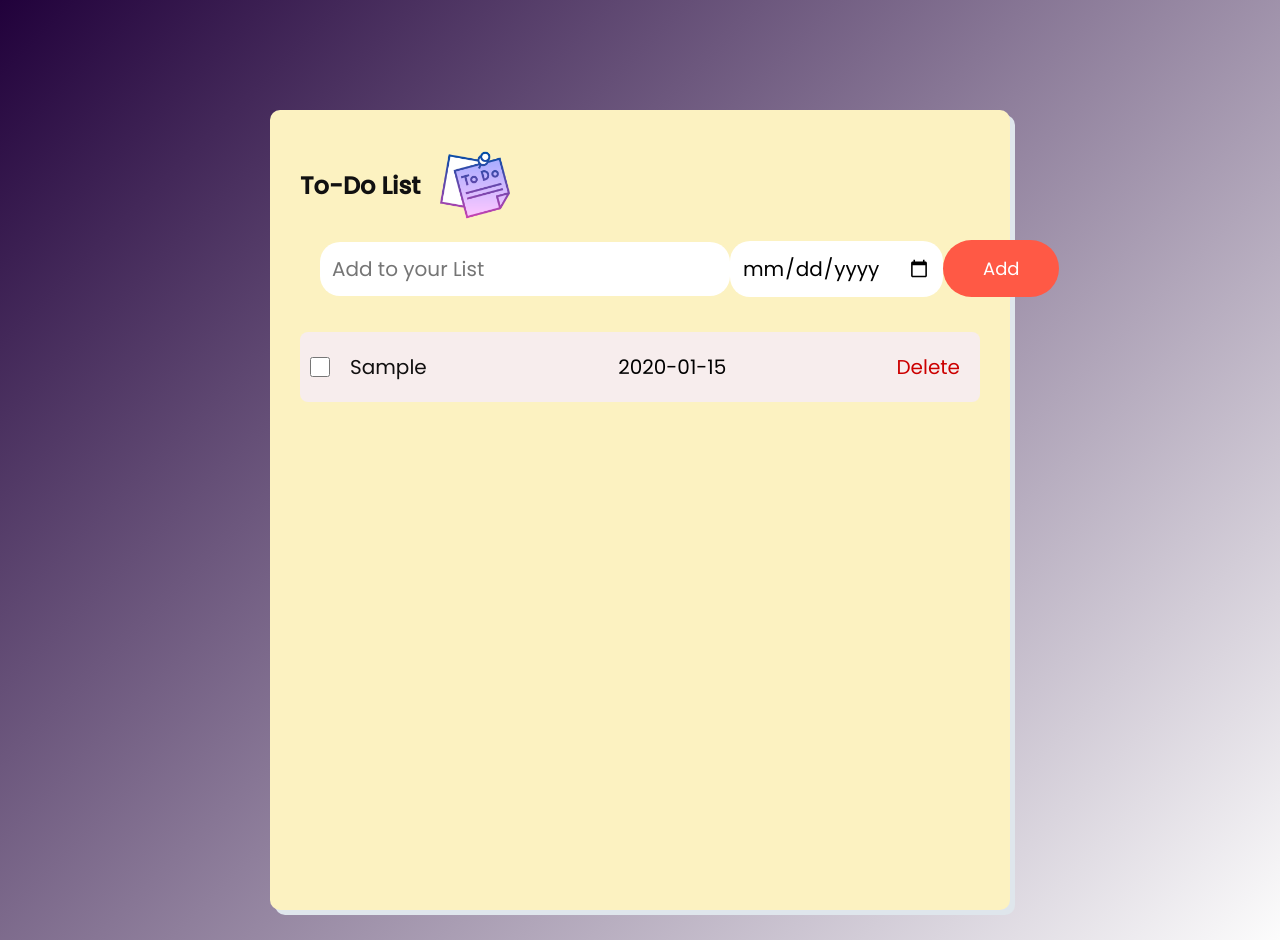
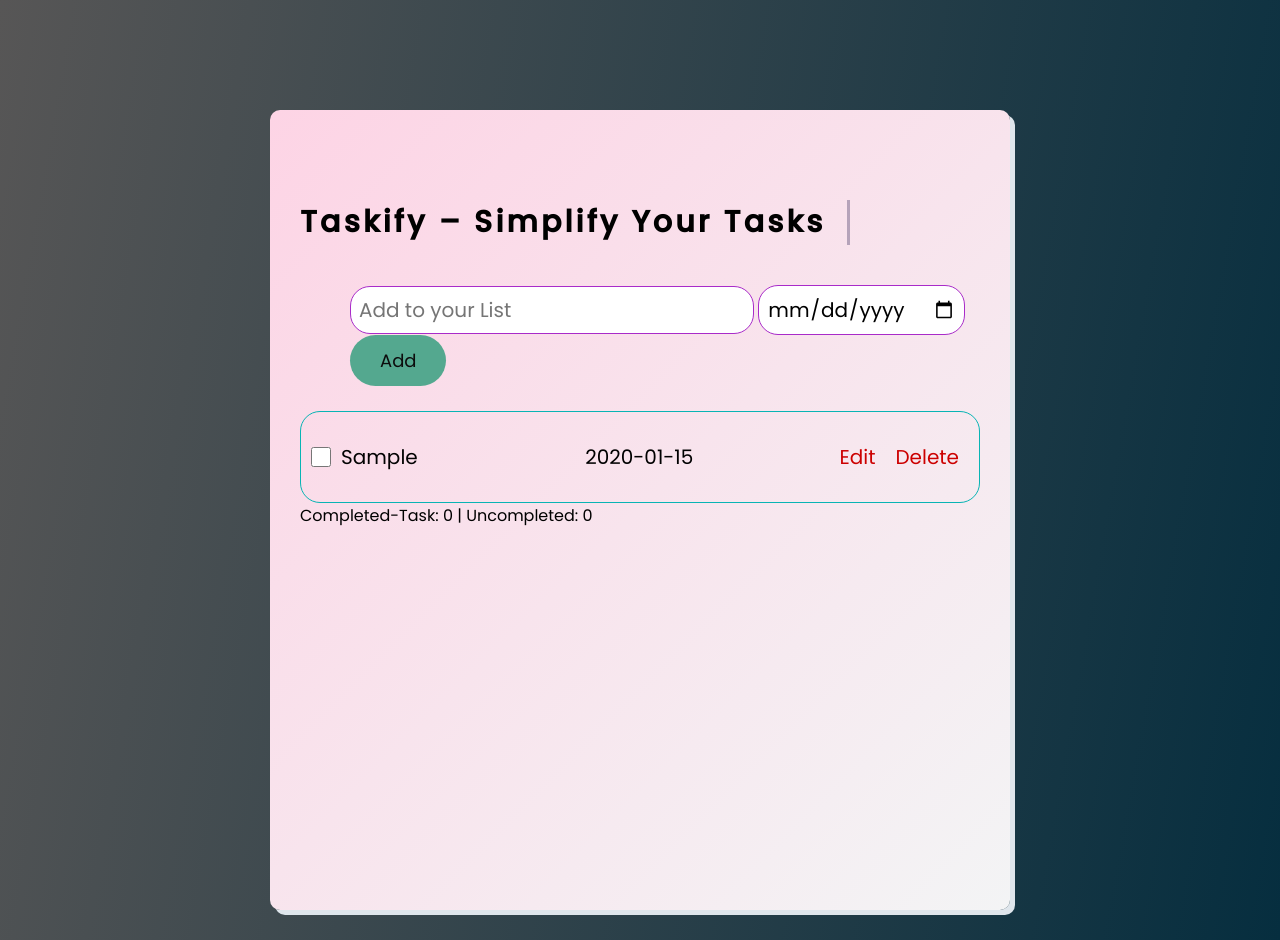
Before and after one commit to jaysreeb/To-Do-List, a plain HTML site: page index.html in a window 1280 px wide. Both pictures are taken after typing "Sample", "2020-01-15" into the empty fields and a click on the button "Add". Drawn offline with Linux system fonts and the light colour scheme.

Commit message:
Adding Edit function

```diff
--- a/index.html
+++ b/index.html
@@ -7,27 +7,40 @@
         <meta name="viewport" content="width=device-width , initial-scale=1">
         <title>To-Do List App</title>
         <link rel="stylesheet" href="./styles.css">
+        <link rel="stylesheet" href="https://cdnjs.cloudflare.com/ajax/libs/font-awesome/6.5.1/css/all.min.css">
     </head>
     <body>
 
         <div class="container">
             <div class="todo-app">
-                <h2>To-Do List <img src="/images/sticky-note.png" alt="to do icon"></h2>
+                <h2>Taskify – Simplify Your Tasks </h2>
             <div class="row">
+                <form>
                     <input type="text" id="input-box" placeholder="Add to your List" required>
 
-                    <input type="date" id="datepick" min="2024-02-17">
+                    <input type="date" id="datepick" min="2025-02-17" placeholder="Add Date">
 
                     <button id="addbutton">Add</button>
-
+                </form>
             </div>
             <div id="error"></div>
+        <div class="lists-container">
 
             <ul id="list-container">
 
                     <!-- List will be added using Javascript -->
             </ul>
+        </div>
+        <!-- Count number of completed Task -->
 
+        <div class="counter-container">
+            <div id="task-counters">
+
+                Completed-Task: <span id="completed-counter">0</span> | Uncompleted:
+                <span id="uncompleted-counter">0</span>
+
+            </div>
+        </div>
         </div>
         <script src="./script.js"></script>
         <!-- <footer>
--- a/script.js
+++ b/script.js
@@ -2,156 +2,156 @@ const inputData = document.getElementById("input-box");
 const todoDate = document.getElementById("datepick");
 const addButton = document.getElementById("addbutton");
 const listDetails = document.getElementById("list-container");
+const errorDiv = document.getElementById("error");
 let todos =[]; // To store the todo objects
+//Check if the elements of the html are properly being captured
+console.log("Checking elements:", {
+    inputData,
+    todoDate,
+    addButton,
+    listDetails
+});
 
+// Creating a function to generate ID's for todo
+function ID(){
+    const uniqueId = Math.floor(Math.random() * 1000000).toString(16);
+    return uniqueId;
+}
 // Load saved todos when page loads
 function loadTodos(){
-    const savedTodos =localStorage.getItem('todos');
-    if(savedTodos){
-        todos = JSON.parse(savedTodos);
-        console.log(todos);
-        listDetails.innerHTML ="";
-        todos.forEach(todo => {
-            const li = document.createElement("li");
-            li.innerHTML = `<span class="todo-text" style="text-decoration: ${todo.completed ? 'line-through' : 'none'}">${todo.text}</span>
-                <span class="todo-date" style="text-decoration: ${todo.completed ? 'line-through' : 'none'}">${todo.date}</span>
-                <button onclick="deleteTask(this)">Delete</button>`;
-            listDetails.appendChild(li);
-        });
-
-
+    console.log("Loading todos...");
+    console.log("Raw localStorage data:", localStorage.getItem("todos"));
+    try{
+        const savedTodos = localStorage.getItem('todos');
+        if(savedTodos){
+            todos = JSON.parse(savedTodos);
+            listDetails.innerHTML = "";
+            console.log('saved todos:', typeof(todos));
+            todos.forEach(todo => renderTodoItems(todo));
+        }
+    }catch(error){
+        console.log('Error loading todoso:', error);
     }
 }
 
-addButton.addEventListener("click", function(){
-    // check if user input is empty, if empty display an error
-    if(inputData.value===""|| todoDate.value ===""){
-        const errorDiv= document.getElementById("error");
-        errorDiv.textContent = 'Please Enter your task and a date';
-        return;
-    }
-    // Create todo object
+// todo saves the data as object and it is pushed to todos using push() which converts it into an array of objects
+addButton.addEventListener("click", function(event){
+    event.preventDefault();
+    console.log("Button clicked!");
     const todo ={
-        text: inputData.value,
+        id: ID(),
+        text: inputData.value.trim(),
         date: todoDate.value,
         completed: false
     };
+    console.log("New todo:", todo);
+    if(todo.text !=="" && todo.date !== ""){
+        todos.push(todo);
+        console.log("Updated todos array:", todos);
+        renderTodoItems(todo);
+        saveData();
+        inputData.value="";
+        todoDate.value="";
+        errorDiv.innerHTML= "";
+    }else {
+        // If empty display this error
+        errorDiv.innerHTML = "Enter Todo and a Date of Completion";
+    }
+    //Clear the Error messages once user starts typing
+    [inputData, todoDate].forEach(input =>{
+        input.addEventListener("input", () => errorDiv.innerHTML="");
+    });
+
+});
+
+// render todo items added by user in the UI
+function renderTodoItems(todo){
+     console.log("Rendering todo:", todo);
+    const li= document.createElement("li");
+    li.dataset.id = todo.id;
+
+    const checkbox =document.createElement("input");
+    checkbox.type = 'checkbox';
+    checkbox.className ='check';
+    checkbox.checked = todo.completed;
+    checkbox.addEventListener('change', function(){
+        toggleTodoComplete(todo.id);
+    });
+
+    const todoText = document.createElement("span");
+    todoText.className = "todo-text";
+    todoText.textContent = todo.text;
+
+    const todoDateSpan = document.createElement("span");
+    todoDateSpan.className = "todo-date";
+    todoDateSpan.textContent = todo.date;
+
+    const editButton = document.createElement('button');
+    editButton.textContent = "Edit";
+    editButton.addEventListener("click", () =>  editTodo(todo.id));
+
+    const deleteButton = document.createElement('button');
+    deleteButton.textContent = "Delete";
+    deleteButton.addEventListener("click", () =>  deleteTask(todo.id));
 
 
-// Add to todos array, push the object todo to array
-    todos.push(todo);
-
-    const li = document.createElement('li');
-    li.innerHTML = `<input type="checkbox" ${todo.completed ? 'checked': ''} onchange="toggleTodo(this)">
-    <span class="todo-text">${todo.text}</span><span class="todo-date">${todo.date}</span><button onclick="deleteTask(this)">Delete</button>`
-
+    li.appendChild(checkbox);
+    li.appendChild(todoText);
+    li.appendChild(todoDateSpan);
+    li.appendChild(editButton);
+    li.appendChild(deleteButton);
     listDetails.appendChild(li);
 
-    // save to local storage
-    saveData();
-    // Clear the input area
-    inputData.value="";
-    todoDate.value="";
-    document.getElementById("error").textContent="";
-});
-// toggleTodo(this) function to toggle the checkboxes
-function toggleTodo(checkbox){
-    const li = checkbox.parentElement;
-    // const todoText = li.querySelector('span').textContent;
-    // const textElement = li.querySelector('span');
-    const todoText = li.querySelector('.todo-text');
-    const todoDate = li.querySelector('.todo-date');
-    console.log(todoText);
-    const todo = todos.find(t => t.text === todoText);
-    console.log(todo);
+}
+// Function to toggle the completion status of todo in the checkbox
+
+function toggleTodoComplete(todoId){
+
+    const todo = todos.find(todo => todo.id === todoId);
     if(todo){
-        todo.completed =checkbox.checked;
-        if(checkbox.checked){
-            todoText.style.textDecoration = 'line-through';
-            todoDate.style.textDecoration = 'line-through';
-
-        }
-        else{
-            todoText.style.textDecoration = 'none';
-            todoDate.style.textDecoration = 'none';
-
+        todo.completed = !todo.completed;
+        // console.log('Updated todos :', todos);
+        saveData();
+        listDetails.innerHTML = "";
+        todos.forEach(todo => renderTodoItems(todo));
+    }
+}
+// function save to local storage
+function saveData(){
+    try{
+        if(!todos || todos.length ===0){
+            console.warn("Todos array is empty or undefined. Nothing to save");
+            return;
         }
 
-        saveData();
+    localStorage.setItem('todos', JSON.stringify(todos));
+    console.log('Data saved to local storage:', localStorage.getItem('todos'));
+
+    }catch(error){
+        console.error('Error saving the data', error);
     }
 }
 
+// Function to edit todos
+function editTodo(todoId){
+    console.log(`The todoId is ${todoId} and its ${typeof(todoId)} type`);
 
-// function save to local storage
-function saveData(){
-    localStorage.setItem('todos', JSON.stringify(todos));
 }
 
 // Delete todos
+function deleteTask(todoId){
+    console.log("Deleting todo:", todoId);
+    console.log("Before deletion:", todos);
+    todos = todos.filter(todo => todo.id !== todoId);
+    console.log('After filtering:', todos);
+    saveData();
+    // renderTodoItems();
+    listDetails.innerHTML = "";
+    todos.forEach(todo => renderTodoItems(todo));
 
-function deleteTask(button){
-
-    const li = button.parentElement;
-    const todoText = li.querySelector('span').textContent;
-     // Remove todo from todos array
-    todos = todos.filter(todo => todo.text !== todoText);
-    // console.log("Todos array after deletion:", todos);
-    // Save todo
-    li.remove();
-    saveData();
 }
 
-window.onload = loadTodos();
+window.addEventListener('load', function(){
 
-
-
-
-
-
-
-
-
-
-
-
-
-
-// addButton.addEventListener("click", function(){
-
-//     if (inputData.value === "" || todoDate.value === "") {
-//         const errorDiv = document.getElementById("error");
-//         errorDiv.textContent = 'Task and due date cannot be empty!';
-//         return;
-
-//     }
-
-//         const li = document.createElement("li"); //Dynamically creating list elements
-
-//         li.innerHTML = `<span>${inputData.value}</span><span>${todoDate.value}</span>
-//         <button onclick="deleteTask(this)">Delete</button>`;
-
-//         listDetails.appendChild(li);
-
-//         inputData.value ="";
-//         todoDate.value="";
-//         errorDiv.textContent="";
-
-// });
-
-// inputData.addEventListener("input", function () {
-//     document.getElementById("error").textContent = "";
-// });
-// todoDate.addEventListener("input", function () {
-//     document.getElementById("error").textContent = "";
-// });
-
-// // Delete Function
-// function deleteTask(button){
-//     button.parentElement.remove();
-
-// }
-// // Save Data locally
-
-// function saveData(){
-//     localStorage.setItem('todos', JSON.stringify(listDetails));
-// }
+    loadTodos()
+});
--- a/styles.css
+++ b/styles.css
@@ -1,6 +1,7 @@
 /* <a href="https://www.flaticon.com/free-icons/ui" title="ui icons">Ui icons created by Grand Iconic - Flaticon</a>--> */
 
 @import url('https://fonts.googleapis.com/css2?family=Poppins:wght@400;500&display=swap');
+
 
 *{
     margin: 0;
@@ -11,59 +12,82 @@
 .container{
     width: 100%;
     min-height: 100vh;
-    background: linear-gradient(135deg,#21013b, rgb(252, 252, 252));;
+    background-image: linear-gradient(100deg, #575656, #062e3f);
     padding: 10px;
+
 }
 .todo-app{
     width: 100%;
     max-width: 740px;
-    height: 800px;
-    /* background: linear-gradient(135deg, rgb(252, 252, 252), #964d4d); */
-    background: #fcf2c1;
+    min-height: 800px;
+    /* height: 800px; */
+    /* background: linear-gradient(135deg, rgb(15, 215, 241), #964d4d); */
+    background: linear-gradient(135deg, #fdd4e5, #f3f4f5);
     margin: 100px auto 20px;
     padding: 40px 30px 70px;
     border-radius: 10px;
     box-shadow: 5px 5px rgb(223, 230, 236);
 }
 .todo-app h2{
-    color: rgb(17, 17, 17);
-    display: flex;
-    align-items: center;
-    margin-bottom: 20px;
+    border-right: solid 3px rgba(0, 0, 0, 0.75);
+    white-space: pre;
+    overflow: hidden;
+    font-size: 30px;
+    letter-spacing: 0.20rem;
+    margin-top: 50px;
+    margin-bottom: 40px;
+    max-width: 550px;
 }
+.todo-app h2{
+    animation: animated-text 2s steps(11,end) 0.5s 1 normal both,
+        animated-cursor 850ms steps(13, end) infinite;
+}
+@keyframes animated-text{
+    from{width: 0%;}
+    to{width: 740px;}
+  }
+
+  /* cursor animations */
+
+  @keyframes animated-cursor{
+    from{border-right-color: rgba(15, 4, 61, 0.75);}
+    to{border-right-color: transparent;}
+  }
+
 .todo-app h2 img{
     width: 70px;
     margin-left: 20px;
 }
 .row{
+
     display: flex;
     align-items: center;
     justify-content: space-between;
     border-radius: 30px;
-    padding-left: 20px;
+    padding-left: 50px;
     margin-bottom: 25px;
 
 }
 
 input{
-    /* margin-right: 0px;      */
-    /* border: none; */
+
+    border: none;
     outline: none;
-    /* background: transparent; */
+    background: transparent;
     background: white;
-    padding: 12px;
+    padding: 8px;
     font-size: 20px;
     font-weight: 50px;
     border-radius: 20px;
-    border: #9c1506;
+    border:1px solid #a92bc9;
 }
 
 #addbutton{
     /* margin-left: 70px; */
     border: none;
-    padding: 15px 40px;
-    background: #ff5945;
-    color: #fff;
+    padding: 12px 30px;
+    background: #54a88f;
+    color: #0c0c0c;
     font-size: 18px;
     cursor: pointer;
     border-radius: 40px;
@@ -78,20 +102,34 @@ input{
     background: transparent;
 }
 
+.check{
+    height: 20px;
+    width: 20px;
+    margin-right: 10px;
+}
+.check:checked + span{
+    text-decoration: line-through;
+    text-decoration-color: hsl(0, 0%, 2%);
+    text-decoration-style: wavy;
+    text-decoration-thickness: 3px;
+}
 
 #list-container{
+    border: 1px solid #08b4b4;
+    border-radius: 20px;
     list-style: none;
     font-size: 20px;
     padding: 0;
 }
 
 li {
+
     display: flex;
     align-items: center;
-    gap: 20px;  /* space between elements */
+    gap: 0px;  /* space between elements */
     padding: 10px;
     margin: 10px 0;
-    background : rgb(247, 237, 237);
+    /* background : rgb(247, 237, 237); */
     border-radius: 8px;
     /* box-shadow: 0 2px 4px rgba(0,0,0,0.1); */
 }
@@ -124,14 +162,5 @@ li span:first-child {
 
 /* Style the date */
 li span:nth-child(2) {
-    color: #111010;
+    color: #030303;
 }
-.strikethrough {
-    text-decoration: line-through;
-
-}
-input[type="checkbox"]{
-
-    width: 20px;
-    height: 20px;
-}
```
Also changed, not shown: 1 other file.
